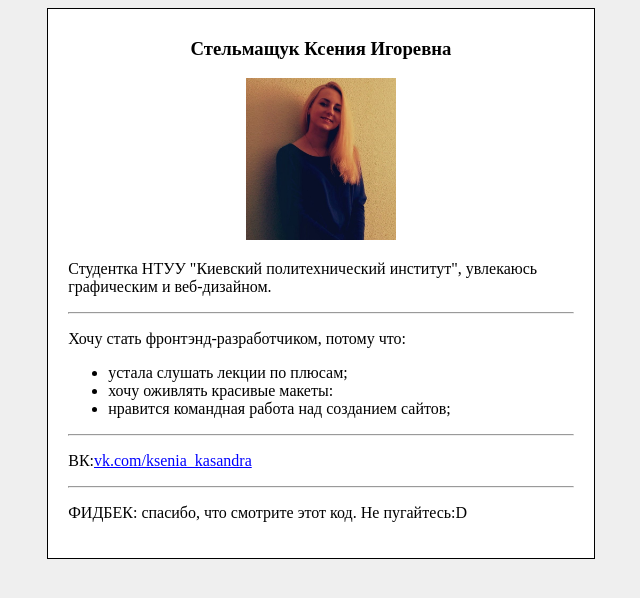
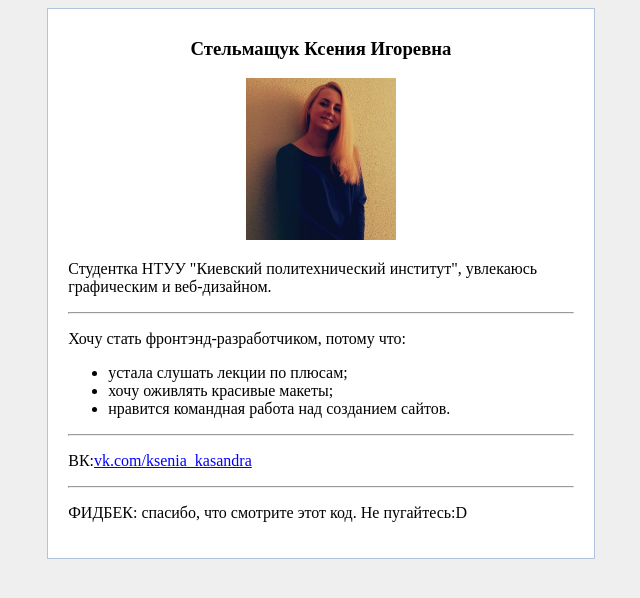
Before and after one commit to KseniaSt/task_1, a plain HTML site: page index.html in a window 1280 px wide. Shown: the whole page, without its empty margins (319-959 px from the left). Drawn offline with Linux system fonts and the light colour scheme.

Commit message:
color border.finish

```diff
--- a/css/style.css
+++ b/css/style.css
@@ -4,7 +4,7 @@
 	width: 40%;
 	margin: 0 auto;
 	background: white;
-	border: 1px solid #000;
+	border: 1px solid #B0C4DE;
 }
 
 .image{
--- a/index.html
+++ b/index.html
@@ -23,8 +23,8 @@
 
 			<ul>
 				<li>устала слушать лекции по плюсам;</li>
-				<li>хочу оживлять красивые макеты: </li>
-				<li>нравится командная работа над созданием сайтов;</li>
+				<li>хочу оживлять красивые макеты; </li>
+				<li>нравится командная работа над созданием сайтов.</li>
 			</ul>
 	<hr>
 		<p>ВК:<a class="colortext" href="http://vk.com/ksenia_kasandra">vk.com/ksenia_kasandra</a></p>
```
